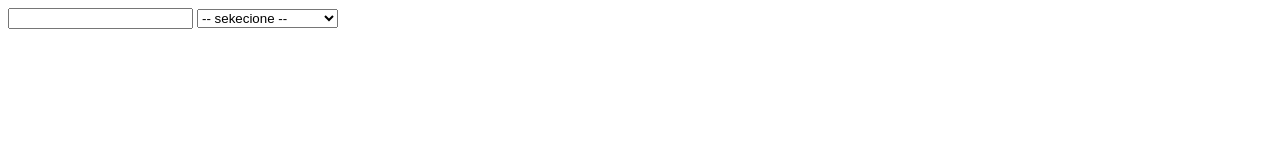
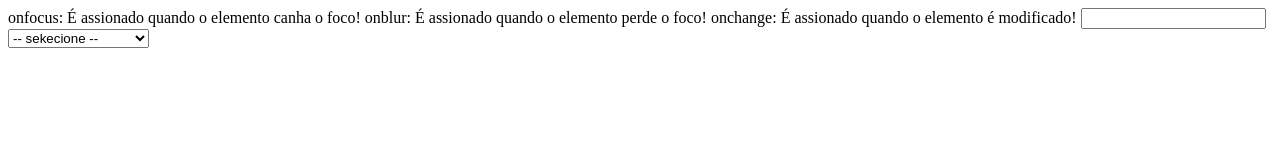
Before and after one commit to Gabriel-Lira-ds/JavaScript_Udemy, a plain HTML site: page eventos_formularios.html in a window 1280 px wide. Drawn offline with Linux system fonts and the light colour scheme.

Commit message:
eventos formularios

```diff
--- a/eventos_formularios.html
+++ b/eventos_formularios.html
@@ -6,6 +6,11 @@
         <meta name="viewport" content="width=device-width, initial-scale=1.0">
         <title>Document</title>
     </head>
+
+    onfocus: É assionado quando o elemento canha o foco!
+    onblur:  É assionado quando o elemento perde o foco!
+    onchange: É assionado quando o elemento é modificado!
+
     <body>
         <input onfocus="console.log('Recebeu o foco!')" onblur="console.log('Perdeu o foco!')" type="text" name="" id="">
 
```
Lines whose indentation alone changed are shown as unchanged.
